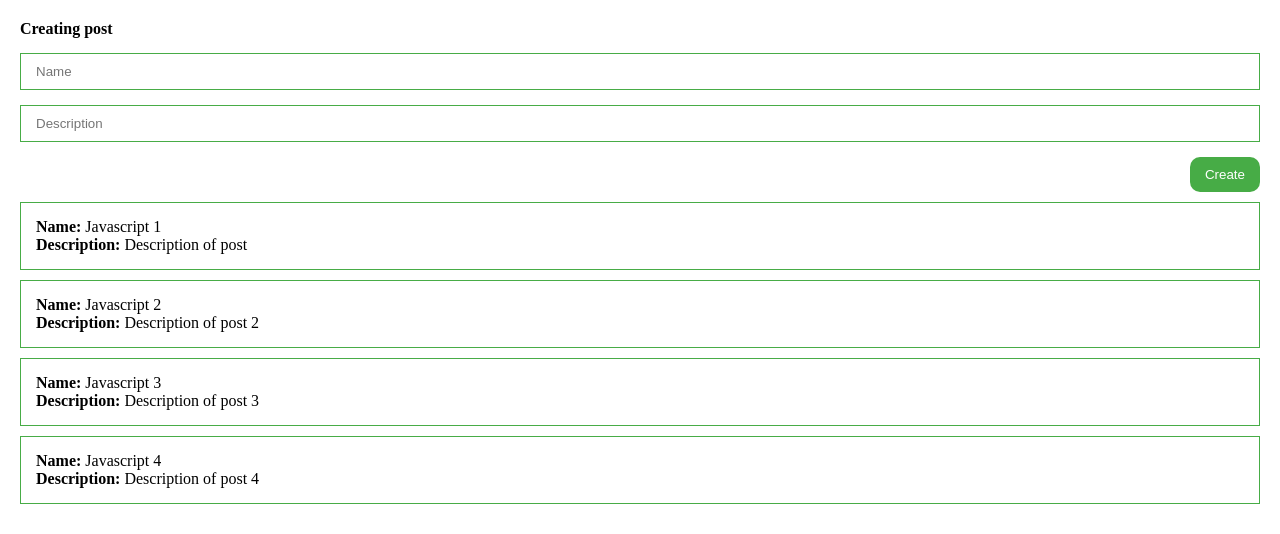
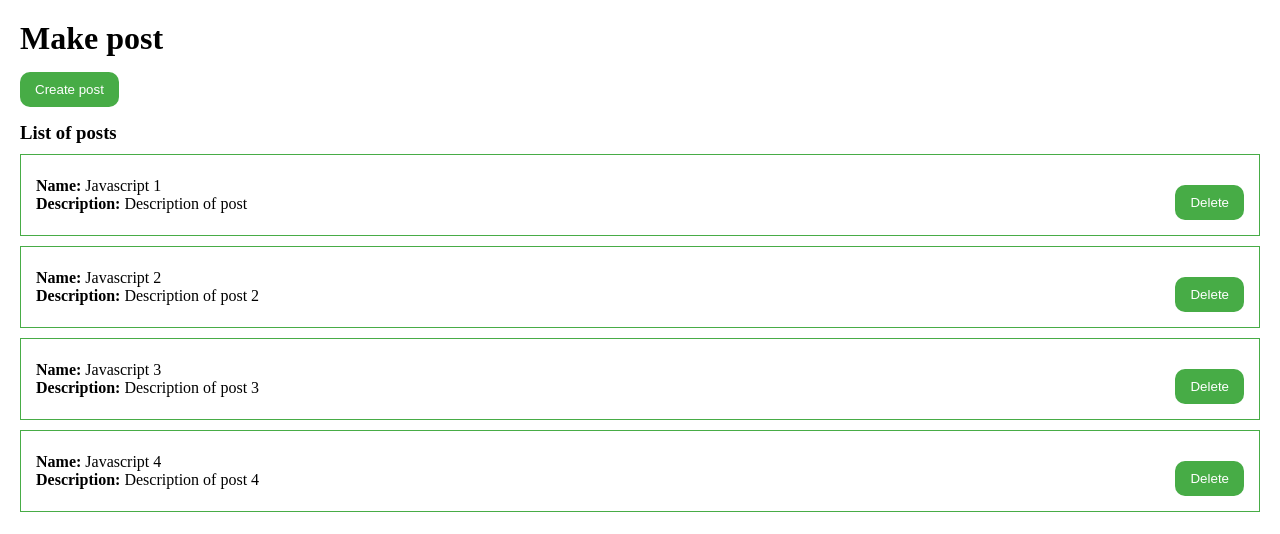
Before and after one commit to valtykhoniuk/posts-web-app, a Vue app: page / in a window 1280 px wide. Shown: the top 534 px of the page. Built offline with nearby package versions, Linux system fonts and the light colour scheme.

Commit message:
added: delete button

```diff
--- a/src/App.vue
+++ b/src/App.vue
@@ -1,7 +1,13 @@
 <template>
   <div class="app">
-    <post-form @create="createPost" />
-    <post-list :posts="posts" />
+    <h1>Make post</h1>
+    <my-button @click="showDialog" style="margin: 15px 0"
+      >Create post</my-button
+    >
+    <my-dialog v-model:show="dialogVisible">
+      <post-form @create="createPost" />
+    </my-dialog>
+    <post-list :posts="posts" @remove="removePost" />
   </div>
 </template>
 
@@ -23,12 +29,22 @@ export default {
         { id: 3, title: "Javascript 3", body: "Description of post 3" },
         { id: 4, title: "Javascript 4", body: "Description of post 4" },
       ],
+      dialogVisible: false,
     };
   },
 
   methods: {
     createPost(post) {
       this.posts.push(post);
+      this.dialogVisible = false;
+    },
+
+    removePost(post) {
+      this.posts = this.posts.filter((p) => p.id !== post.id);
+    },
+
+    showDialog() {
+      this.dialogVisible = true;
     },
   },
 };
--- a/src/components/PostForm.vue
+++ b/src/components/PostForm.vue
@@ -1,14 +1,9 @@
 <template>
   <form @submit.prevent>
     <h4>Creating post</h4>
-    <input v-model="post.title" class="input" type="text" placeholder="Name" />
-    <input
-      v-model="post.body"
-      class="input"
-      type="text"
-      placeholder="Description"
-    />
-    <button class="btn" @click="createPost">Create</button>
+    <my-input v-model="post.title" type="text" placeholder="Name" />
+    <my-input v-model="post.body" type="text" placeholder="Description" />
+    <my-button @click="createPost">Create</my-button>
   </form>
 </template>
 
@@ -37,25 +32,8 @@ export default {
 </script>
 
 <style scoped>
-.btn {
-  align-self: flex-end;
-  margin-top: 15px;
-  padding: 10px 15px;
-  color: white;
-  background: rgb(71, 172, 70);
-  border: none;
-  border-radius: 10px;
-}
-
 form {
   display: flex;
   flex-direction: column;
 }
-
-.input {
-  width: 100%;
-  border: 1px solid rgb(71, 172, 70);
-  padding: 10px 15px;
-  margin-top: 15px;
-}
 </style>
--- /dev/null
+++ b/src/components/PostItem.vue
@@ -0,0 +1,33 @@
+<template>
+  <div class="post">
+    <div>
+      <div><strong>Name: </strong>{{ post.title }}</div>
+      <div><strong>Description: </strong>{{ post.body }}</div>
+    </div>
+    <div class="post__btns">
+      <my-button @click="$emit('remove', post)">Delete</my-button>
+    </div>
+  </div>
+</template>
+
+<script>
+export default {
+  props: {
+    post: {
+      type: Object,
+      required: true,
+    },
+  },
+};
+</script>
+
+<style scoped>
+.post {
+  padding: 15px;
+  border: 1px solid rgb(71, 172, 70);
+  margin-top: 10px;
+  display: flex;
+  align-items: center;
+  justify-content: space-between;
+}
+</style>
--- a/src/components/PostList.vue
+++ b/src/components/PostList.vue
@@ -1,12 +1,24 @@
 <template>
-  <div class="post" v-for="post in posts">
-    <div><strong>Name: </strong>{{ post.title }}</div>
-    <div><strong>Description: </strong>{{ post.body }}</div>
+  <div v-show="posts.length > 0">
+    <h3>List of posts</h3>
+    <post-item
+      v-for="post in posts"
+      :post="post"
+      :key="post.id"
+      @remove="$emit('remove', post)"
+    />
   </div>
+  <h2 v-show="posts.length === 0" style="color: red">The list is empty</h2>
 </template>
 
 <script>
+import PostItem from "./PostItem.vue";
+
 export default {
+  components: {
+    PostItem,
+  },
+
   props: {
     posts: {
       type: Array,
@@ -16,10 +28,4 @@ export default {
 };
 </script>
 
-<style scoped>
-.post {
-  padding: 15px;
-  border: 1px solid rgb(71, 172, 70);
-  margin-top: 10px;
-}
-</style>
+<style scoped></style>
--- /dev/null
+++ b/src/components/UI/MyButton.vue
@@ -0,0 +1,23 @@
+<template>
+  <button class="btn">
+    <slot></slot>
+  </button>
+</template>
+
+<script>
+export default {
+  name: "my-button",
+};
+</script>
+
+<style scoped>
+.btn {
+  align-self: flex-end;
+  margin-top: 15px;
+  padding: 10px 15px;
+  color: white;
+  background: rgb(71, 172, 70);
+  border: none;
+  border-radius: 10px;
+}
+</style>
--- /dev/null
+++ b/src/components/UI/MyDialog.vue
@@ -0,0 +1,44 @@
+<template>
+  <div class="dialog" v-if="show" @click.stop="hideDialog">
+    <div @click.stop class="dialog__content"><slot></slot></div>
+  </div>
+</template>
+
+<script>
+export default {
+  name: "my-dialog",
+  props: {
+    show: {
+      type: Boolean,
+      default: false,
+    },
+  },
+
+  methods: {
+    hideDialog() {
+      this.$emit("update:show", false);
+    },
+  },
+};
+</script>
+
+<style scoped>
+.dialog {
+  top: 0;
+  bottom: 0;
+  right: 0;
+  left: 0;
+  background-color: rgb(0, 0, 0, 0.5);
+  position: fixed;
+  display: flex;
+}
+
+.dialog__content {
+  margin: auto;
+  background: white;
+  border-radius: 12px;
+  min-height: 50px;
+  min-width: 300px;
+  padding: 20px;
+}
+</style>
--- /dev/null
+++ b/src/components/UI/MyInput.vue
@@ -0,0 +1,27 @@
+<template>
+  <input class="input" type="text" @input="updateInput" />
+</template>
+
+<script>
+export default {
+  name: "my-input",
+  props: {
+    modelValue: [String, Number],
+  },
+
+  methods: {
+    updateInput(event) {
+      this.$emit("update:modelValue", event.target.value);
+    },
+  },
+};
+</script>
+
+<style scoped>
+.input {
+  width: 100%;
+  border: 1px solid rgb(71, 172, 70);
+  padding: 10px 15px;
+  margin-top: 15px;
+}
+</style>
--- /dev/null
+++ b/src/components/UI/index.js
@@ -0,0 +1,5 @@
+import MyButton from "./MyButton.vue";
+import MyDialog from "./MyDialog.vue";
+import MyInput from "./MyInput.vue";
+
+export default [MyButton, MyInput, MyDialog];
--- a/src/main.js
+++ b/src/main.js
@@ -1,4 +1,11 @@
 import { createApp } from "vue";
 import App from "./App.vue";
+import components from "./components/UI";
 
-createApp(App).mount("#app");
+const app = createApp(App);
+
+components.forEach((component) => {
+  app.component(component.name, component);
+});
+
+app.mount("#app");
```
